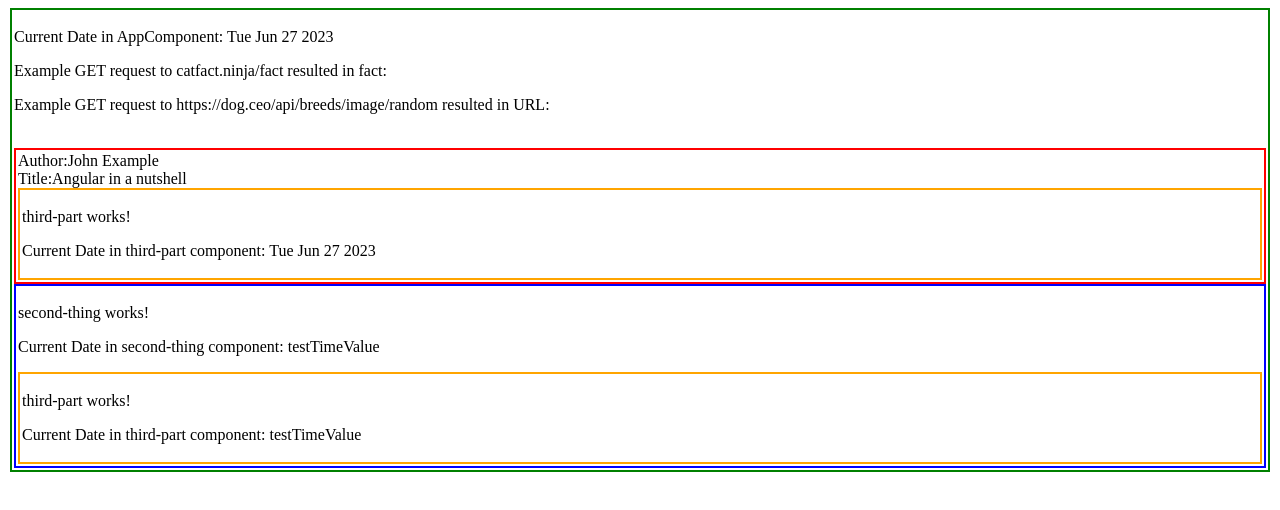
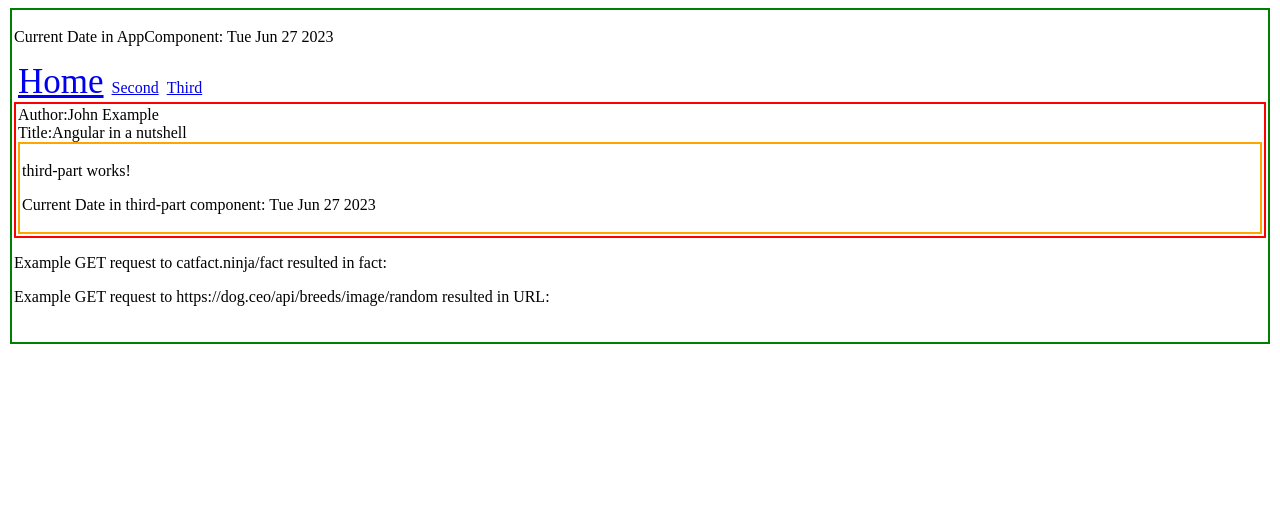
Before and after one commit to aldorn-cg/getStarted, an Angular app: page /home in a window 1280 px wide. Shown: the top 510 px of the page. Built offline with nearby package versions, Linux system fonts and the light colour scheme; no server answers.

Commit message:
exmaple of router implementation

```diff
--- a/src/app/app.component.html
+++ b/src/app/app.component.html
@@ -1,9 +1,12 @@
 <p>Current Date in AppComponent: {{currentTime}}</p>
+<nav>
+  <a routerLink="/home" routerLinkActive="active">Home</a>
+  <a routerLink="/second" routerLinkActive="active">Second</a>
+  <a routerLink="/third" routerLinkActive="active">Third</a>
+</nav>
+<router-outlet></router-outlet>
 
 <p>Example GET request to catfact.ninja/fact resulted in fact: {{factAboutACat$ | async}}</p>
 
 <p>Example GET request to https://dog.ceo/api/breeds/image/random resulted in URL: {{randomDogImage$ | async}}</p>
 <img [src]="randomDogImage$ | async" height="200">
-
-<app-book-details></app-book-details>
-<app-second-thing></app-second-thing>
--- a/src/app/app.component.scss
+++ b/src/app/app.component.scss
@@ -3,4 +3,12 @@
     border: 2px solid green;
     margin: 2px;
     padding: 2px;
+
+    nav a {
+        margin: 4px;
+    }
+
+    nav a.active {
+        font-size: 35px;
+    }
 }
--- a/src/app/app.module.ts
+++ b/src/app/app.module.ts
@@ -7,6 +7,14 @@ import { BookDetailsComponent } from './book-details/book-details.component';
 import { CommonModule } from '@angular/common';
 import { SecondThingComponent } from './second-thing/second-thing.component';
 import { ThirdPartComponent } from './third-part/third-part.component';
+import { RouterModule, Routes } from '@angular/router';
+
+const appRoutes: Routes = [
+  {path: '', redirectTo: '/home', pathMatch: 'full'},
+  {path: 'home', component: BookDetailsComponent},
+  {path: 'second', component: SecondThingComponent},
+  {path: 'third', component: ThirdPartComponent},
+];
 
 @NgModule({
   declarations: [
@@ -18,7 +26,8 @@ import { ThirdPartComponent } from './third-part/third-part.component';
   imports: [
     HttpClientModule,
     BrowserModule,
-    CommonModule
+    CommonModule,
+    RouterModule.forRoot(appRoutes),
   ],
   providers: [],
   bootstrap: [AppComponent]
```
